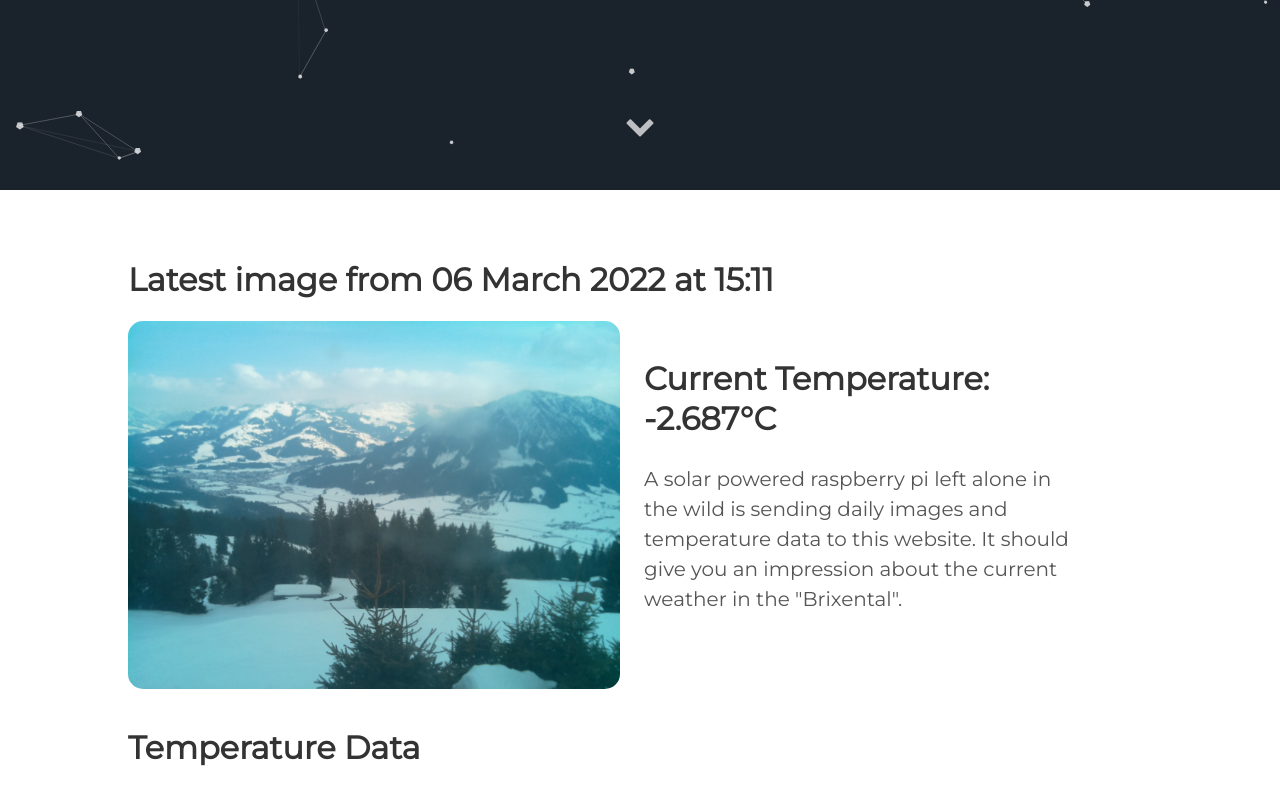
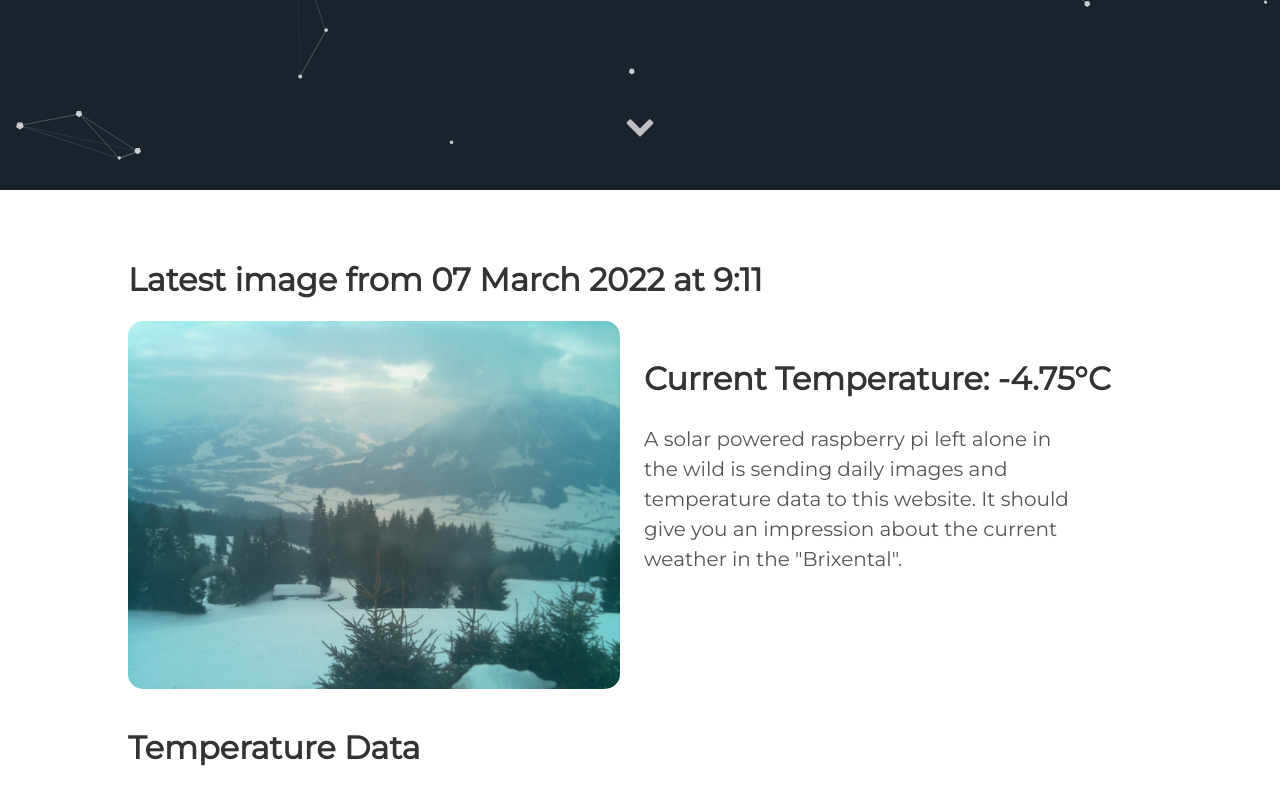
Before and after one commit to vektorious/vektorious.github.io, a Jekyll site: the page built from resources/huette.md, in a window 1280 px wide and 900 px high, scrolled down 710 px. Shown: the top 805 px of the window. Built offline with Jekyll 4.4.1, drawn with Linux system fonts in a browser that asks for light colours.

Commit message:
I'm a bot beep boop

```diff
--- a/resources/huette.md
+++ b/resources/huette.md
@@ -6,13 +6,13 @@ image: '/assets/img/'
 description: 'Live image from the Austrian alps'
 twitter_text: ' '
 ---
-## Latest image from 06 March 2022 at 15:11
+## Latest image from 07 March 2022 at  9:11
 <div class="huette">
   <div class="huette-image">
     <img src="{{ "/assets/img/huette.jpg" | prepend: site.baseurl }}">
   </div>
   <div class="huette-text">
-        <h2>Current Temperature: -2.687°C</h2>
+        <h2>Current Temperature: -4.75°C</h2>
         <p>A solar powered raspberry pi left alone in the wild is sending daily images and temperature data to this website. It should give you an impression about the current weather in the "Brixental".</p>
 
   </div>
```
Also changed, not shown: rpi-script/2022-03-07_090950.txt (renamed from rpi-script/2022-03-06_150950.txt, +5 -5 lines), rpi-script/huette.md (+2 -2 lines), assets/img/huette.jpg, assets/img/temp_plot.png, rpi-script/temp_plot.png, 1 other file.
